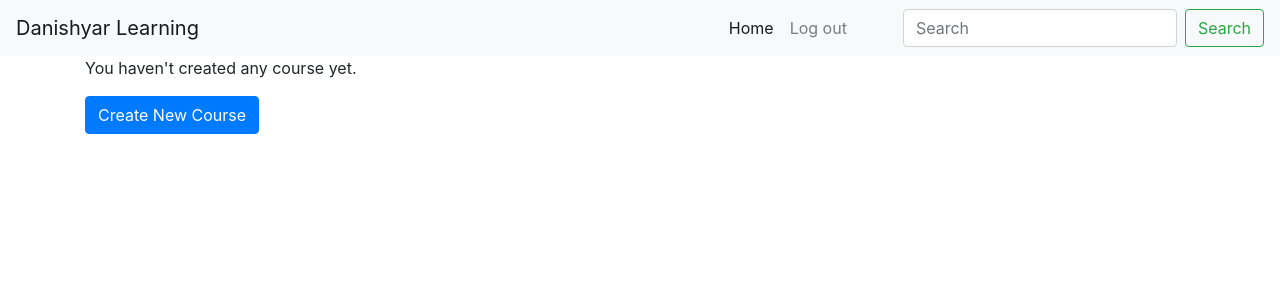
After one commit to Shirhussain/E-learning-platform-with-Memcached, a Django app: page /course/list/ in a window 1280 px wide. The commit adds this page. Shown: the top 300 px of the page. Run offline with Django 3.2, Linux system fonts and the light colour scheme; the visitor is signed in with stand-in values (Sample User, id 1); data that the repository does not hold is empty.

Commit message:
groups and permissions added

```diff
--- a/config/urls.py
+++ b/config/urls.py
@@ -14,12 +14,13 @@ Including another URLconf
     2. Add a URL to urlpatterns:  path('blog/', include('blog.urls'))
 """
 from django.contrib import admin
-from django.urls import path
+from django.urls import path, include
 from django.contrib.auth import views as auth_views
 
 
 urlpatterns = [
     path('admin/', admin.site.urls),
+    path('course/', include('courses.urls', namespace='courses')),
     path('accounts/login/', auth_views.LoginView.as_view(), name='login'),
     path('accounts/logout/', auth_views.LogoutView.as_view(), name='logout'),
 ]
--- a/courses/models.py
+++ b/courses/models.py
@@ -44,7 +44,7 @@ class Course(models.Model):
 
     def __str__(self):
         """Unicode representation of Course."""
-        return self.subject
+        return str(self.subject)
 
 
 class Module(models.Model):
--- a/courses/templates/base.html
+++ b/courses/templates/base.html
@@ -18,7 +18,7 @@
   </head>
   <body>
     <nav class="navbar navbar-expand-lg navbar-light bg-light">
-      <a class="navbar-brand" href="#">Navbar</a>
+      <a class="navbar-brand" href="#">Danishyar Learning</a>
       <button class="navbar-toggler" type="button" data-toggle="collapse" data-target="#navbarSupportedContent" aria-controls="navbarSupportedContent" aria-expanded="false" aria-label="Toggle navigation">
         <span class="navbar-toggler-icon"></span>
       </button>
--- /dev/null
+++ b/courses/templates/courses/manage/course/list.html
@@ -0,0 +1,32 @@
+{% extends 'base.html' %}
+
+{% block title %}
+    Course lists
+{% endblock title %}
+
+
+{% block content %}
+    <div>
+
+        {% for course in object_list %}
+            <div class="course-info">
+                <h3>{{ course.title }}</h3>
+                <p>
+                    <a href="{% url 'courses:course_edit' course.id %}">Edit</a>
+                    <a href="{% url 'courses:course_delete' course.id %}">Delete</a>
+                    <a href="{% url 'courses:course_module_update' course.id %}">Edit Modules</a>
+
+                    {% if course.module.count > 0 %}
+                        <!-- <a href="{% url 'module_content_list' course.module.first.id %}">Module List</a> -->
+                    {% endif %}
+
+                </p>
+            </div>
+        {% empty %}
+            <p>You haven't created any course yet.</p>
+        {% endfor %}
+            <p>
+                <a href="{% url 'courses:course_create' %}" type="button" class="btn btn-primary">Create New Course</a>
+            </p>
+    </div>
+{% endblock content %}
--- /dev/null
+++ b/courses/urls.py
@@ -0,0 +1,13 @@
+from django.urls import path
+from . import views
+
+
+app_name='courses'
+urlpatterns = [
+    path('list/', views.ManageCourseListView.as_view(), name='manage_course_list'),
+    path('create/', views.CourseCreateView.as_view(), name='course_create'),
+    path('<int:pk>/edit', views.CourseUpdateView.as_view(), name='course_edit'),
+    path('<int:pk>/delete', views.CourseDeleteView.as_view(), name='course_delete'),
+    path('<int:pk>/module', views.CourseModuleUpdateView.as_view(), name='course_module_update'),
+
+]
--- a/courses/views.py
+++ b/courses/views.py
@@ -1,5 +1,7 @@
 from django.shortcuts import render
-from django.views.generic.list import ListView, CreateView, UpdateView, DeleteView, EditView
+from django.views.generic import ListView, CreateView, UpdateView, DeleteView
+# to know more about django-braces you have check this out https://django-braces.readthedocs.io/
+from braces.views import LoginRequiredMixin, PermissionRequiredMixin
 from django.urls import reverse_lazy
 
 from . models import Course
@@ -25,28 +27,36 @@ class OwnerEditMixin(object):
         return super(OwnerEditMixin, self).form_valid(form)
 
 
-class OwnerCourseMixin(OwnerMixin):
+class OwnerCourseMixin(OwnerMixin, LoginRequiredMixin):
     model = Course
 
 
-class OwnerCourseEditMixin(OwnerCourseEditMixin, OwnerEditMixin):
+class OwnerCourseEditMixin(OwnerCourseMixin, OwnerEditMixin):
     fields = ['subject', 'title', 'slug', 'overview']
-    success_url = reverse_lazy('manage_course_list')
-    template_name = 'courses/manage/course/from.html'
+    success_url = reverse_lazy('courses:manage_course_list')
+    template_name = 'courses/manage/course/form.html'
 
 
 class ManageCourseListView(OwnerCourseMixin, ListView):
     template_name = 'courses/manage/course/list.html'
 
 
-class CourseCreateView(OwnerCourseMixin, CreateView):
-    pass
+# you need to go in '/admin' and create a group for example by the name of 'Instaractor'
+# then give some permissions like aded course and ...
+class CourseCreateView(PermissionRequiredMixin, OwnerCourseEditMixin, CreateView):
+    permission_required = 'courses.add_course'
 
 
-class CourseUpdateView(OwnerCourseMixin, UpdateView):
-    pass
+class CourseUpdateView(PermissionRequiredMixin, OwnerCourseEditMixin, UpdateView):
+    permission_required = 'courses.change_course'
 
 
-class CourseDeleteView(OwnerCourseMixin, DeleteView):
-    success_url = reverse_lazy('manage_course_list')
-    template_name = 'courses/manage/course/list.html'
+class CourseDeleteView(PermissionRequiredMixin, OwnerCourseMixin, DeleteView):
+    success_url = reverse_lazy('courses:manage_course_list')
+    template_name = 'courses/manage/course/delete.html'
+    permission_required = 'courses.delete_course'
+    # template_name = 'courses/manage/module/formset.html'
+
+
+class CourseModuleUpdateView(UpdateView):
+    pass
```
Also changed, not shown: courses/templates/courses/manage/course/delete.html (added, +18 -0 lines), courses/templates/courses/manage/course/form.html (added, +25 -0 lines), base.css (added).
